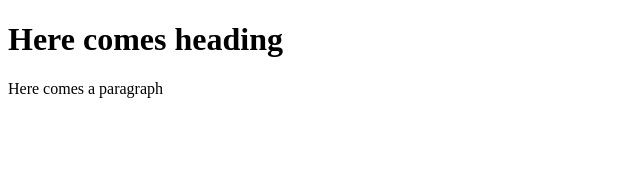
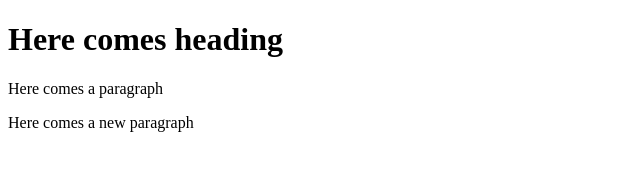
Before and after one commit to samiullahjamil99/SampleWork, a plain HTML site: page index.html in a window 1280 px wide. Shown: the whole page, without its empty margins (0-640 px from the left). Drawn offline with Linux system fonts and the light colour scheme.

Commit message:
New Paragraph added

```diff
--- a/index.html
+++ b/index.html
@@ -6,5 +6,6 @@
     <body>
         <h1>Here comes heading</h1>
         <p>Here comes a paragraph</p>
+        <p>Here comes a new paragraph</p>
     </body>
 </html>
```
